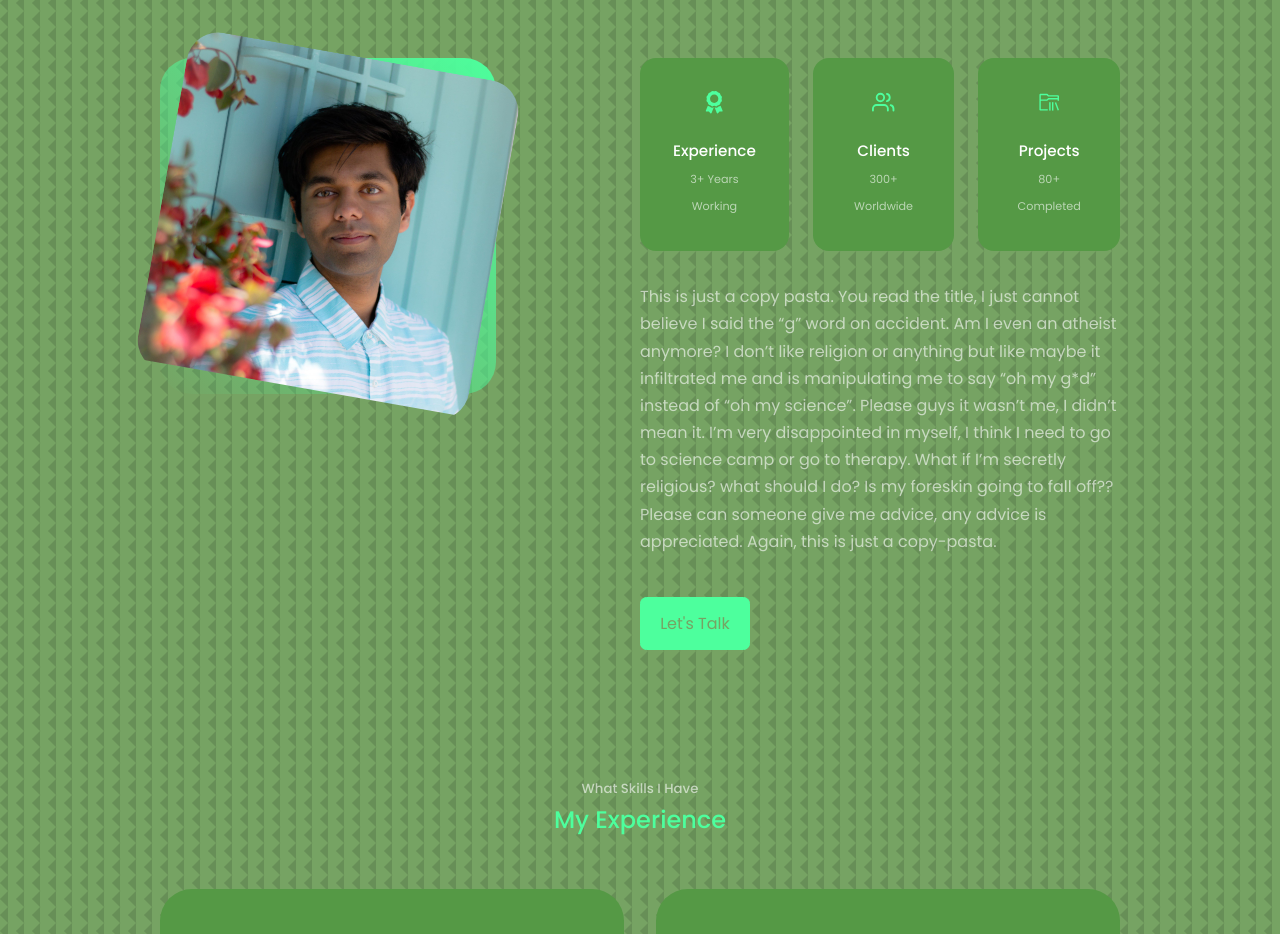
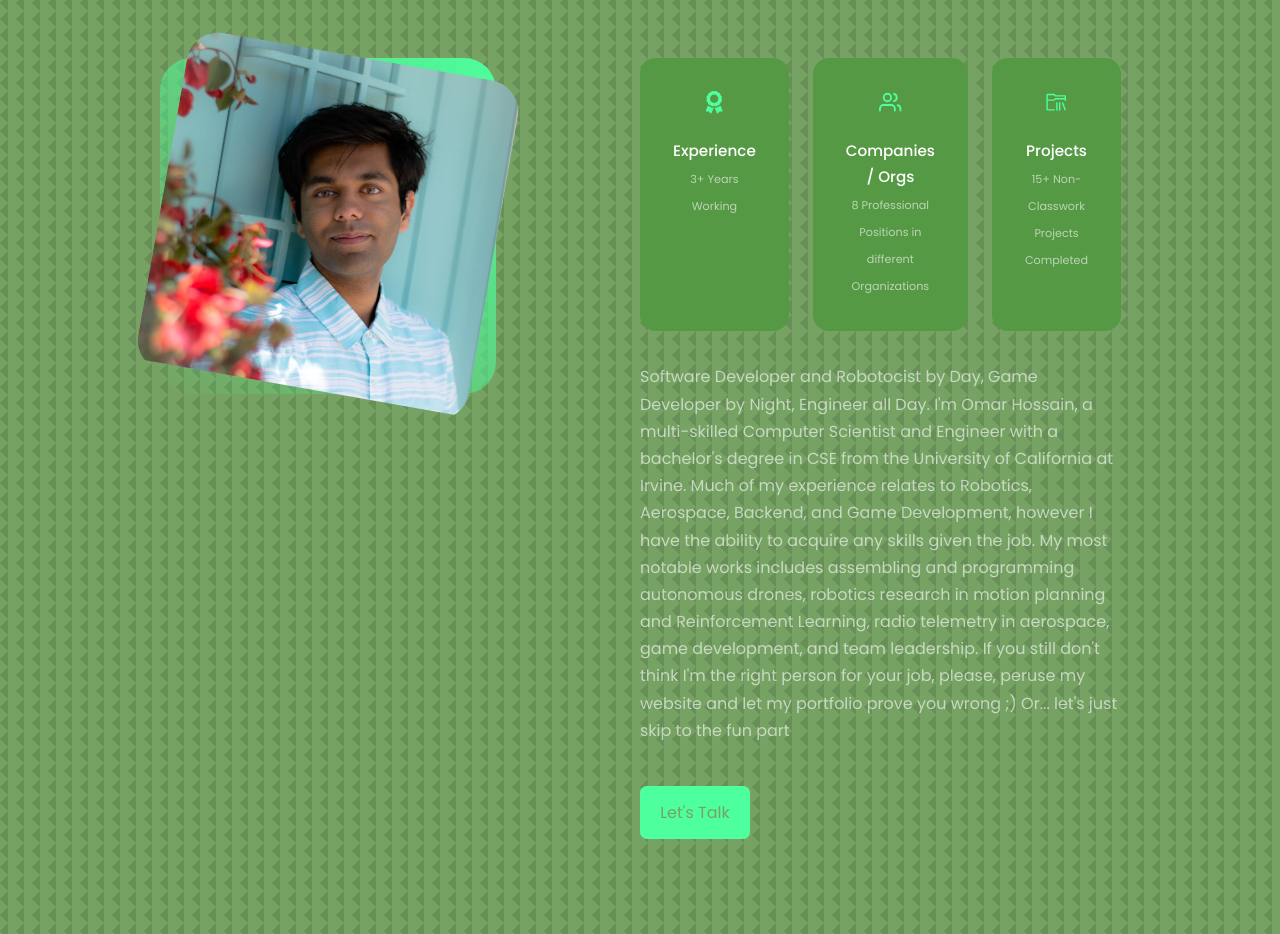
Before and after one commit to Epicrider/Epicrider.github.io, a React (Create React App) app: page / in a window 1280 px wide. Shown: the part 981-1915 px from the top of the page. Built offline with nearby package versions, Linux system fonts and the light colour scheme; the HTML template or start-up script is replaced by a standard one.

Commit message:
Change Description to relate to me

```diff
--- a/src/components/about/About.jsx
+++ b/src/components/about/About.jsx
@@ -25,25 +25,27 @@ const About = () => {
             </article>
             <article className="about__card">
               <FiUsers className='about__icon'/>
-              <h5>Clients</h5>
-              <small>300+ Worldwide</small>
+              <h5>Companies / Orgs</h5>
+              <small>8 Professional Positions in different Organizations</small>
             </article>
             <article className="about__card">
               <VscFolderLibrary className='about__icon'/>
               <h5>Projects</h5>
-              <small>80+ Completed</small>
+              <small>15+ Non-Classwork Projects Completed</small>
             </article>
           </div>
 
           <p>
-            This is just a copy pasta. You read the title, I just cannot believe I said the “g” word on accident.
-            Am I even an atheist anymore? I don’t like religion or anything but like maybe
-            it infiltrated me and is manipulating me to say “oh my g*d” instead of
-            “oh my science”. Please guys it wasn’t me, I didn’t mean it.
-            I’m very disappointed in myself, I think I need to go to science camp or go to
-            therapy. What if I’m secretly religious? what should I do? Is my foreskin going to
-            fall off?? Please can someone give me advice, any advice is appreciated.
-            Again, this is just a copy-pasta.
+            Software Developer and Robotocist by Day, Game Developer by Night, Engineer all Day.
+            I'm Omar Hossain, a multi-skilled Computer Scientist and Engineer with a bachelor's
+            degree in CSE from the University of California at Irvine. Much of my experience relates
+            to Robotics, Aerospace, Backend, and Game Development, however I have the ability to
+            acquire any skills given the job.
+            My most notable works includes assembling and programming autonomous drones,
+            robotics research in motion planning and Reinforcement Learning, radio telemetry in aerospace,
+            game development, and team leadership.
+            If you still don't think I'm the right person for your job, please, peruse my website and
+            let my portfolio prove you wrong ;) Or... let's just skip to the fun part
           </p>
           <a href="#contact" className='btn btn-primary'>Let's Talk</a>
         </div>
--- a/src/components/header/Header.jsx
+++ b/src/components/header/Header.jsx
@@ -14,12 +14,9 @@ const Header = () => {
         <h5 className='text-light'>Robotics Engineer</h5>
         <CTA />
         <HeaderSocials />
-
         <div className='me'>
           <img src={ME} alt='Omar Hossain' />
         </div>
-
-        <a href='contact' className='scroll_down'>Scroll Down</a>
       </div>
     </header>
   )
```
